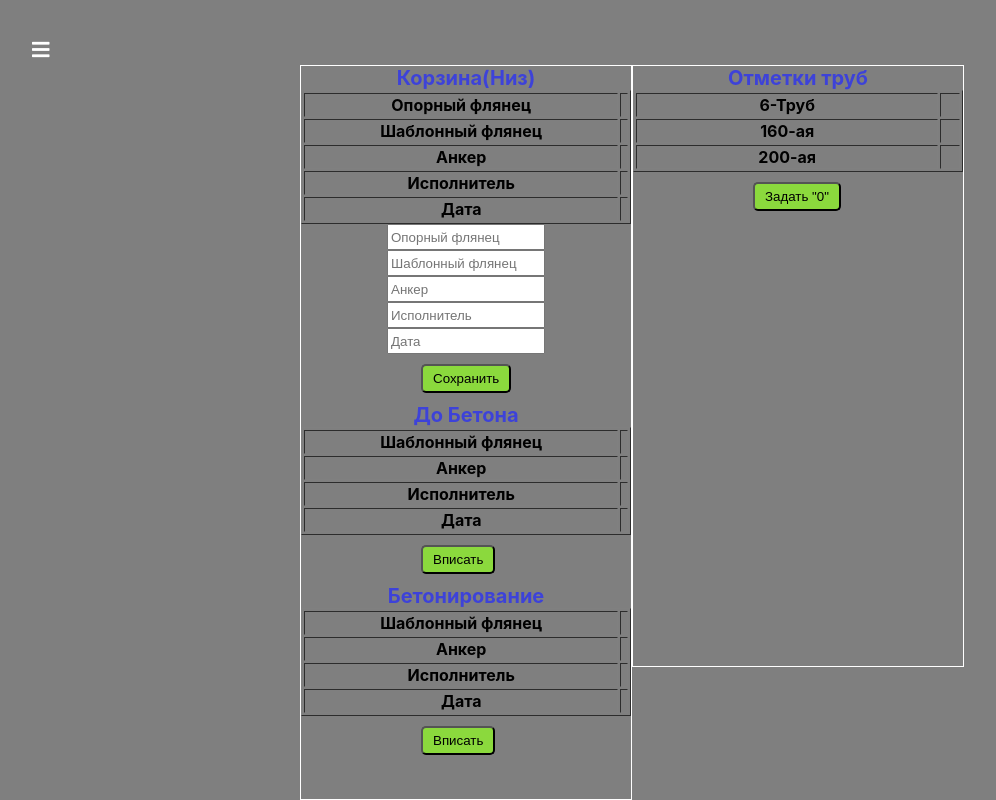
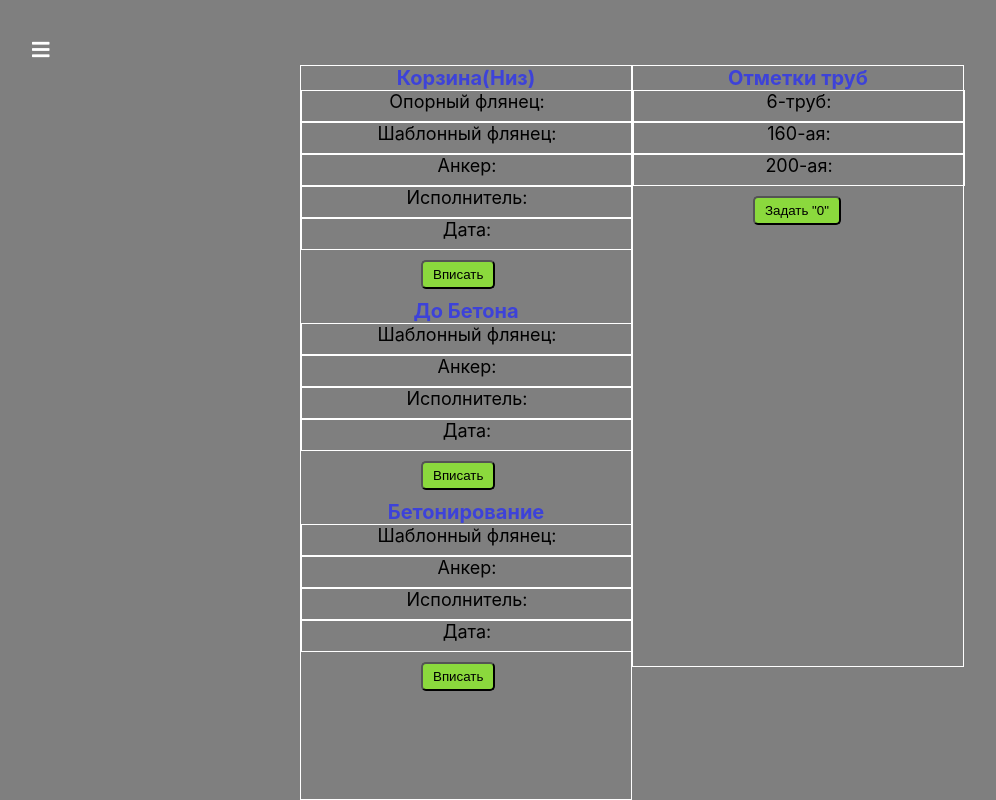
Before and after one commit to BogdanMarchukov/Ker_Geo, a React (Create React App) app: page /parametrse in a window 1280 px wide. Shown: the whole page, without its empty margins (8-1004 px from the left). Built offline with nearby package versions, Linux system fonts and the light colour scheme.

Commit message:
Add ActivObject

```diff
--- a/src/components/createNewObject/createNewObject.js
+++ b/src/components/createNewObject/createNewObject.js
@@ -10,6 +10,7 @@ class CreateNewObject extends Component {
         name: "",
         namber: 0,
         disabled: true,
+        id: 0
 
     }
 
@@ -21,7 +22,7 @@ class CreateNewObject extends Component {
 
     HandlerNameObject = event => {
         this.setState(
-            { name: event.target.value }
+            { name: event.target.value, id: Math.random() }
         )
 
     }
--- a/src/components/objectButton/ObjectButton.js
+++ b/src/components/objectButton/ObjectButton.js
@@ -15,7 +15,10 @@ const ObjectButton = props => {
                 <NavLink to="veu-options">
                     <button
                     onClick={()=> {
-                        props.totallItem(props.namber)}
+                        props.totallItem(props)
+
+                        }
+
                     }
 
                     >
--- a/src/containers/Veu/Veu.js
+++ b/src/containers/Veu/Veu.js
@@ -14,13 +14,9 @@ class Veu extends Component {
         cls: classes.modal
     }
 
-    ClickHandler = () => {
-
-    }
 
 
     render() {
-
         return (
             <div className={classes.Veu}>
                 <h1>Выберите объект или создайте новый</h1>
@@ -38,7 +34,7 @@ class Veu extends Component {
                                 name={newVeu.name}
                                 key={index}
                                 namber={newVeu.namber}
-                                oupen={this.ClickHandler}
+                                index={index}
 
                             />
 
--- a/src/page/ParametersVeu/Deviations/Deviations.js
+++ b/src/page/ParametersVeu/Deviations/Deviations.js
@@ -4,86 +4,269 @@ import classes from './Deviations.module.css'
 export default class Deviations extends Component {
 
     state = {
+        cls1: classes.none,
+        btnWrite1: "",
+        btnSave: classes.none,
+        cls2: classes.none,
+        btnWrite2: "",
+        btnSave2: classes.none,
+        cls3: classes.none,
+        btnWrite3: "",
+        btnSave3: classes.none,
+        bottomSupporting: "",
+        bottomTemplate: "",
+        bottomAnchor: "",
+        bottomUzer: "",
+        bottomDate: "",
+        bottomDisabled: false,
+        startTemplate: "",
+        startAnchor: "",
+        startUzer: "",
+        startDate: "",
+        startDisabled: false,
+        concreteTemplate: "",
+        concreteAnchor: "",
+        concreteUzer: "",
+        concreteDate: "",
+        concreteDisabled: false
+
+    }
+
+    showInputBottom = () => {
+        this.setState(
+            {
                 cls1: classes.inputClass,
-        btnWrite1: "" ,
-        btnSave: classes.none
+                btnWrite1: classes.none,
+                btnSave: ""
+
+            }
+        )
+    }
+
+    showInputBottom2 = () => {
+        this.setState(
+            {
+                cls2: classes.inputClass,
+                btnWrite2: classes.none,
+                btnSave2: ""
+
+            }
+        )
+    }
+
+    showInputBottom3 = () => {
+        this.setState(
+            {
+                cls3: classes.inputClass,
+                btnWrite3: classes.none,
+                btnSave3: ""
+
+            }
+        )
+    }
+
+    handlerBottomSupporting = event => {
+        this.setState(
+            {
+                bottomSupporting: event.target.value
+            }
+        )
+    }
+
+    handlerBottomTemplate = event => {
+        this.setState(
+            {
+                bottomTemplate: event.target.value
+            }
+        )
+    }
+
+    handlerBottomAnchor = event => {
+        this.setState(
+            {
+                bottomAnchor: event.target.value
+            }
+        )
+    }
+
+    handlerBottomUzer = event => {
+        this.setState(
+            {
+                bottomUzer: event.target.value
+            }
+        )
+    }
+
+    handlerBottomDate = event => {
+        this.setState(
+            {
+                bottomDate: event.target.value
+            }
+        )
+    }
+
+    handlerStartTemplate = event => {
+        this.setState(
+            {
+                startTemplate: event.target.value
+            }
+        )
+    }
+
+    handlerStartAnchor = event => {
+        this.setState(
+            {
+                startAnchor: event.target.value
+            }
+        )
+    }
+
+    handlerStartUzer = event => {
+        this.setState(
+            {
+                startUzer: event.target.value
+            }
+        )
+    }
+
+    handlerStartDate = event => {
+        this.setState(
+            {
+                startDate: event.target.value
+            }
+        )
+    }
+
+    handlerConcreteTemplate = event => {
+        this.setState(
+            {
+                concreteTemplate: event.target.value
+            }
+        )
+    }
+
+    handlerConcreteAnchor = event => {
+        this.setState(
+            {
+                concreteAnchor: event.target.value
+            }
+        )
+    }
+
+    handlerConcreteUzer = event => {
+        this.setState(
+            {
+                concreteUzer: event.target.value
+            }
+        )
+    }
+
+    handlerConcreteDate = event => {
+        this.setState(
+            {
+                concreteDate: event.target.value
+            }
+        )
     }
 
     render() {
         return (
             <div className={classes.Deviations}>
                 <h1>Корзина(Низ)</h1>
-               <table border="1" width="100%" >
-                   <tr>
-                       <th>Опорный флянец</th>
-                       <th></th>
-                   </tr>
-                   <tr>
-                       <th>Шаблонный флянец</th>
-                       <th></th>
-                   </tr>
-                   <tr>
-                       <th>Анкер</th>
-                       <th></th>
-                   </tr>
-                   <tr>
-                       <th>Исполнитель</th>
-                       <th></th>
-                   </tr>
-                   <tr>
-                       <th>Дата</th>
-                       <th></th>
-                   </tr>
-               </table>
+                <div className={classes.stringTable}>
+                    <p>Опорный флянец:</p>
+                </div>
+                <div className={classes.stringTable}>
+                    <p>Шаблонный флянец:</p>
+                </div>
+                <div className={classes.stringTable}>
+                    <p>Анкер:</p>
+                </div>
+                <div className={classes.stringTable}>
+                    <p>Исполнитель:</p>
+                </div>
+                <div className={classes.stringTable}>
+                    <p>Дата:</p>
+                </div>
                 <div className={this.state.cls1}>
-                   <input placeholder="Опорный флянец"/>
-                   <input placeholder="Шаблонный флянец"/>
-                   <input placeholder="Анкер"/>
-                   <input placeholder="Исполнитель"/>
-                   <input placeholder="Дата"/>
+                    <input onChange={this.state.handlerBottomSupporting} placeholder="Опорный флянец" />
+                    <input onChange={this.state.handlerBottomTemplate} placeholder="Шаблонный флянец" />
+                    <input onChange={this.state.handlerBottomAnchor} placeholder="Анкер" />
+                    <input onChange={this.state.handlerBottomUzer} placeholder="Исполнитель" />
+                    <input onChange={this.state.handlerBottomDate} placeholder="Дата" />
                 </div>
-               <button>Сохранить</button>
-               <button className={this.state.btnSave}>Вписать</button>
+                <button
+                    className={this.state.btnSave}
+                >
+                    Сохранить
+                </button>
+                <button
+                    onClick={this.showInputBottom}
+                    className={this.state.btnWrite1}
+                >
+                    Вписать
+                </button>
                 <h1>До Бетона</h1>
-               <table border="1" width="100%" >
-                   <tr>
-                       <th>Шаблонный флянец</th>
-                       <th></th>
-                   </tr>
-                   <tr>
-                       <th>Анкер</th>
-                       <th></th>
-                   </tr>
-                   <tr>
-                       <th>Исполнитель</th>
-                       <th></th>
-                   </tr>
-                   <tr>
-                       <th>Дата</th>
-                       <th></th>
-                   </tr>
-               </table>
-               <button>Вписать</button>
+                <div className={classes.stringTable}>
+                    <p>Шаблонный флянец:</p>
+                </div>
+                <div className={classes.stringTable}>
+                    <p>Анкер:</p>
+                </div>
+                <div className={classes.stringTable}>
+                    <p>Исполнитель:</p>
+                </div>
+                <div className={classes.stringTable}>
+                    <p>Дата:</p>
+                </div>
+
+                <div className={this.state.cls2}>
+                    <input onChange={this.state.handlerStartTemplate} placeholder="Шаблонный флянец" />
+                    <input onChange={this.state.handlerStartAnchor} placeholder="Анкер" />
+                    <input onChange={this.state.handlerStartUzer} placeholder="Исполнитель" />
+                    <input onChange={this.state.handlerStartDate} placeholder="Дата" />
+                </div>
+                <button
+                    className={this.state.btnSave2}
+                >
+                    Сохранить
+                </button>
+                <button
+                    onClick={this.showInputBottom2}
+                    className={this.state.btnWrite2}
+                >
+                    Вписать
+                </button>
                 <h1>Бетонирование</h1>
-               <table border="1" width="100%" >
-                   <tr>
-                       <th>Шаблонный флянец</th>
-                       <th></th>
-                   </tr>
-                   <tr>
-                       <th>Анкер</th>
-                       <th></th>
-                   </tr>
-                   <tr>
-                       <th>Исполнитель</th>
-                       <th></th>
-                   </tr>
-                   <tr>
-                       <th>Дата</th>
-                       <th></th>
-                   </tr>
-               </table>
-               <button>Вписать</button>
+                <div className={classes.stringTable}>
+                    <p>Шаблонный флянец:</p>
+                </div>
+                <div className={classes.stringTable}>
+                    <p>Анкер:</p>
+                </div>
+                <div className={classes.stringTable}>
+                    <p>Исполнитель:</p>
+                </div>
+                <div className={classes.stringTable}>
+                    <p>Дата:</p>
+                </div>
+                <div className={this.state.cls3}>
+                    <input onChange={this.state.handlerConcreteTemplate} placeholder="Шаблонный флянец" />
+                    <input onChange={this.state.handlerConcreteAnchor} placeholder="Анкер" />
+                    <input onChange={this.state.handlerConcreteUzer} placeholder="Исполнитель" />
+                    <input onChange={this.state.handlerConcreteDate} placeholder="Дата" />
+                </div>
+                <button
+                    className={this.state.btnSave3}
+                >
+                    Сохранить
+                </button>
+                <button
+                    onClick={this.showInputBottom3}
+                    className={this.state.btnWrite3}
+                >
+                    Вписать
+                </button>
 
             </div>
         );
--- a/src/page/ParametersVeu/Deviations/Deviations.module.css
+++ b/src/page/ParametersVeu/Deviations/Deviations.module.css
@@ -38,3 +38,16 @@
 .none {
     display: none;
 }
+
+.stringTable {
+    width: 100%;
+    height: 30px;
+    border: solid 1px #fff;
+}
+
+.stringTable p {
+    margin: 0 auto 0;
+    color: black;
+    font-size: 18px;
+    text-align: center;
+}
--- a/src/page/ParametersVeu/Pipes/Pipes.js
+++ b/src/page/ParametersVeu/Pipes/Pipes.js
@@ -4,23 +4,17 @@ import classes from './Pipes.module.css'
 const Pipes = props => {
     return (
         <div className={classes.Pipes}>
-           <h1>Отметки труб</h1>
-           <table border="1" width="100%" >
-               <tr>
-                   <th>6-Труб</th>
-                   <th></th>
-               </tr>
-               <tr>
-                   <th>160-ая</th>
-                   <th></th>
-               </tr>
-               <tr>
-                   <th>200-ая</th>
-                   <th></th>
-               </tr>
-
-           </table>
-           <button>Задать "0"</button>
+            <h1>Отметки труб</h1>
+            <div className={classes.stringTable}>
+                <p>6-труб:</p>
+            </div>
+            <div className={classes.stringTable}>
+                <p>160-ая:</p>
+            </div>
+            <div className={classes.stringTable}>
+                <p>200-ая:</p>
+            </div>
+            <button>Задать "0"</button>
         </div>
     );
 }
--- a/src/page/ParametersVeu/Pipes/Pipes.module.css
+++ b/src/page/ParametersVeu/Pipes/Pipes.module.css
@@ -23,3 +23,16 @@
     border-radius: 5px;
     background: #8bd93d;
 }
+
+.stringTable {
+    width: 100%;
+    height: 30px;
+    border: solid 1px #fff;
+}
+
+.stringTable p {
+    margin: 0 auto 0;
+    color: black;
+    font-size: 18px;
+    text-align: center;
+}
--- a/src/store/actions/actionTypes.js
+++ b/src/store/actions/actionTypes.js
@@ -2,3 +2,4 @@ export const CREATE_NEW_OBJECT = "CREATE_NEW_OBJECT"
 export const CALL_MODEL_WINDOW = 'CALL_MODEL_WINDOW'
 export const CLOSE_WINDOW = 'CLOSE_WINDOW'
 export const OPEN_OBJECT = 'OPEN_OBJECT'
+export const OPEN_INDEX = 'OPEN_INDEX'
--- a/src/store/reducers/veu.js
+++ b/src/store/reducers/veu.js
@@ -1,7 +1,9 @@
 
 const initialState = {
  veu: [
-
+    {name: "Черный яр", namber: "15", disabled: false, id:1},
+    {name: "Котово", namber: "25", disabled: false, id:2},
+    {name: "Гуково", namber: "21", disabled: false, id:3}
 
  ]
 
@@ -9,6 +11,7 @@ const initialState = {
 
 
 export default function veuReducer(state = initialState, action) {
+
     let item = action.info
     let sum = []
    if (item !== undefined) {
```
Also changed, not shown: src/page/VeuOptions/VeuOptions.js (+5 -3 lines), src/store/reducers/veuOptions.js (+7 -3 lines). Lines whose indentation alone changed are shown as unchanged.
